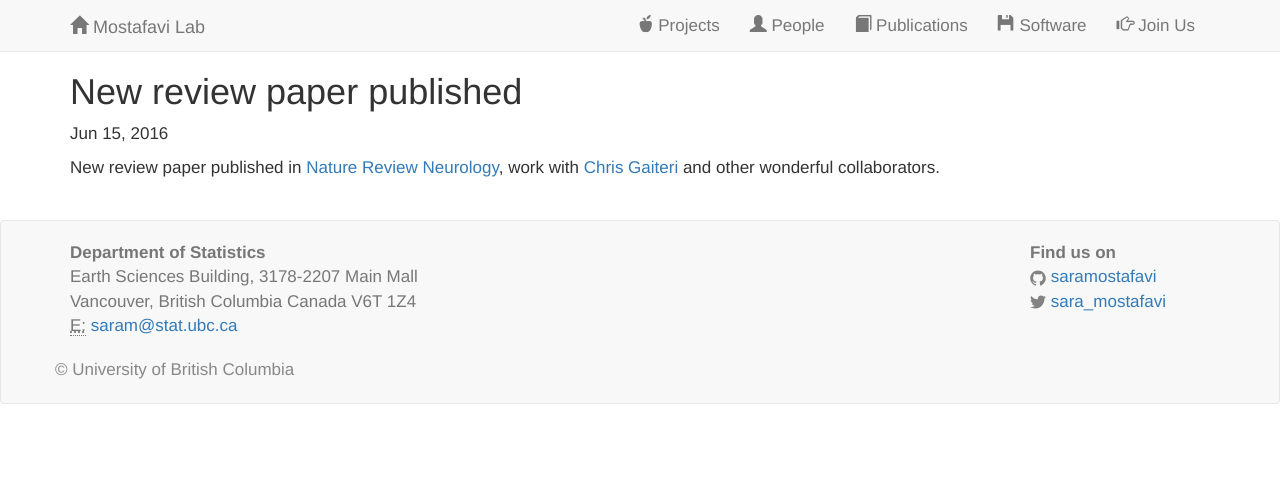
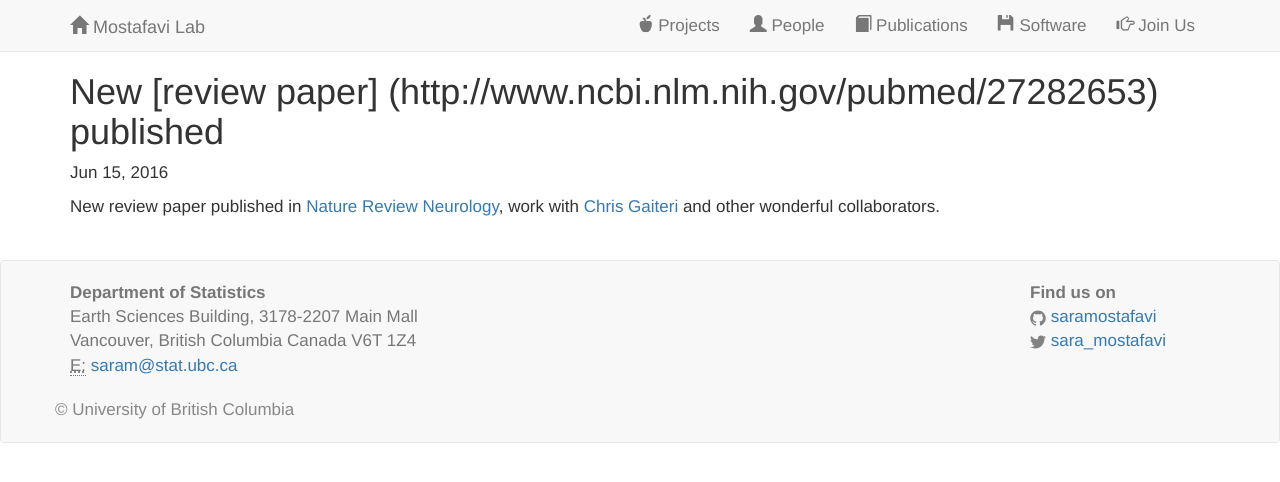
Before and after one commit to saramostafavi/saramostafavi.github.io, a Jekyll site: the page built from _posts/2016-06-15-newpaper.md, in a window 1280 px wide. Shown: the top 482 px of the page. Built offline with Jekyll 4.4.1, drawn with Linux system fonts in a browser that asks for light colours; nearby versions of some CDN libraries; a style sheet for code colours, icons or effects is not loaded; some of the changed lines change nothing that is shown.

Commit message:
Update 2016-06-15-newpaper.md

```diff
--- a/_posts/2016-06-15-newpaper.md
+++ b/_posts/2016-06-15-newpaper.md
@@ -1,6 +1,6 @@
 ---
 layout: post
-title:  New review paper published
+title:  New [review paper] (http://www.ncbi.nlm.nih.gov/pubmed/27282653) published
 date:   2016-06-15
 excerpt: >
    New review paper published in Nature Review Neurology, work with Chris Gaiteri and other wonderful collaborators.
```
